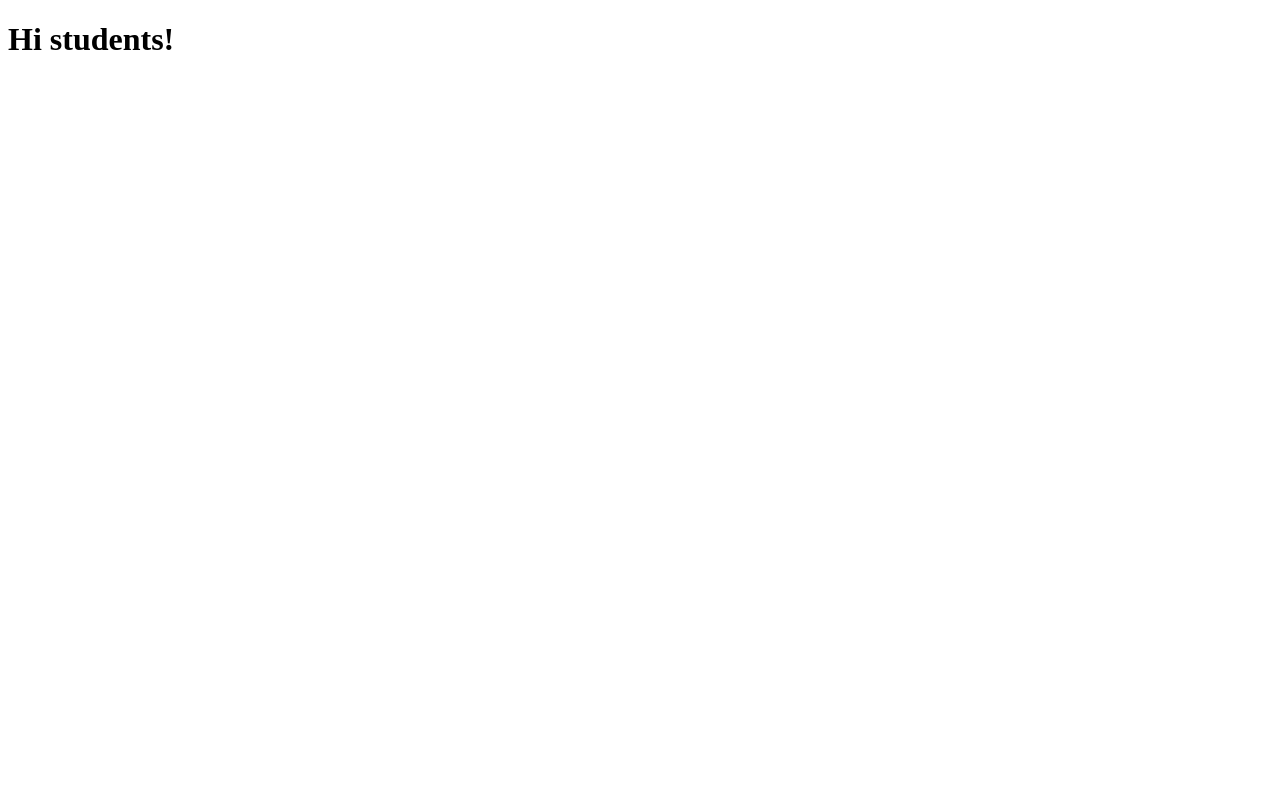
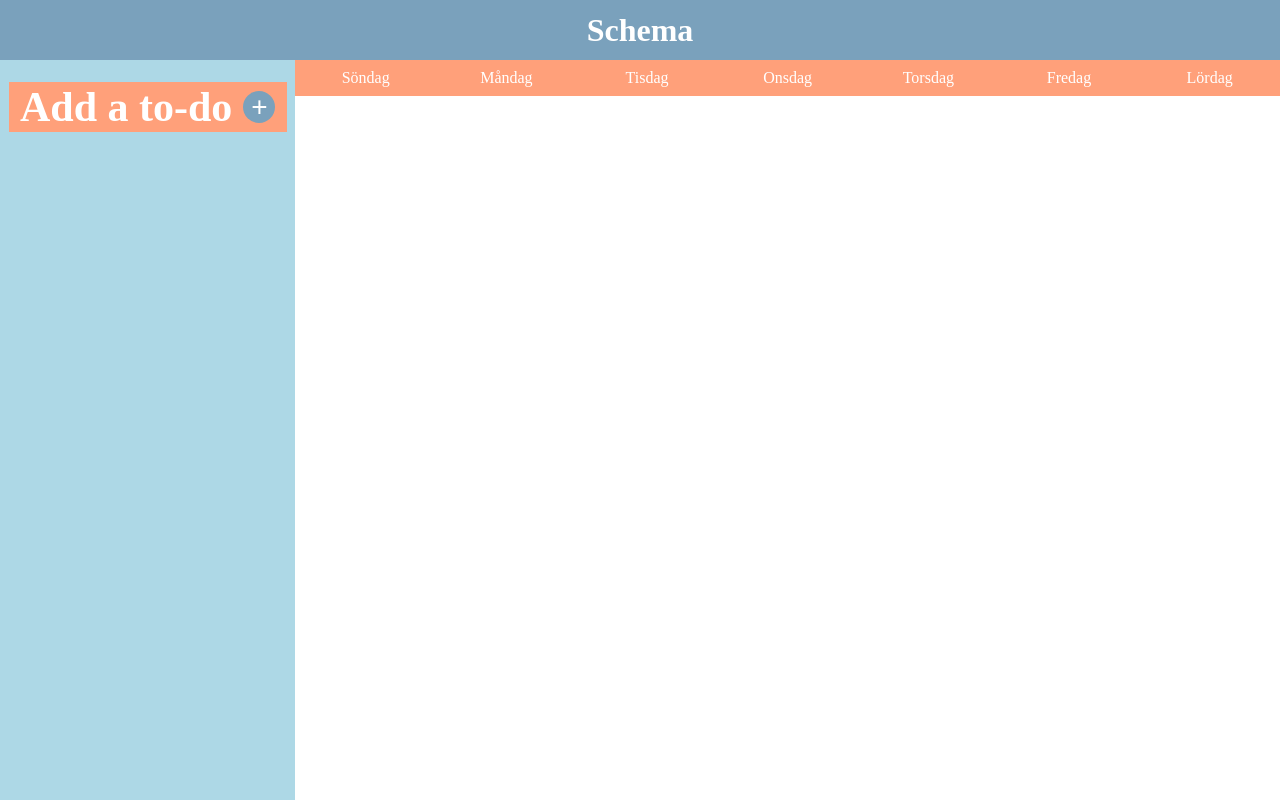
Before and after one commit to JohannesAlevall/js-calendar, a website: page public/index.html in a window 1280 px wide. Drawn offline with Linux system fonts and the light colour scheme.

Commit message:
Initial Layout

```diff
--- /dev/null
+++ b/public/index.css
@@ -0,0 +1,82 @@
+* {
+    margin: 0;
+    padding: 0;
+    list-style: none;
+    color: white;
+}
+
+:root {
+    --header-color: #7AA1BC;
+    --primary-color: #ADD8E6;
+    --secondary-color: #FFA07A;
+}
+
+.header {
+    width: 100%;
+    height: 60px;
+
+    display: flex;
+    justify-content: center;
+    align-items: center;
+
+    background-color: var(--header-color);
+}
+
+.page {
+    display: flex;
+    height: calc(100vh - 60px);
+}
+
+aside {
+    width: 30%;
+    height: 100%;
+    background-color: var(--primary-color);
+
+    display: flex;
+    align-items: center;
+    justify-content: center;
+}
+
+.aside-container {
+    width: 94%;
+    height: 94%;
+}
+
+.aside-add-task {
+    height: 50px;
+    background-color: var(--secondary-color);
+
+    display: flex;
+    justify-content: space-evenly;
+    align-items: center;
+
+    font-size: 28px;
+}
+
+.aside-add-task button {
+    border: none;
+    background-color: #7AA1BC;
+
+    border-radius: 50%;
+    height: 32px;
+    width: 32px;
+    font-size: 28px;
+}
+
+main {
+    width: 100%;
+}
+
+.monthly-view-weekday-list {
+    display: flex;
+    justify-content: space-between;
+
+    height: 36px;
+    background-color: var(--secondary-color);
+}
+
+.monthly-view-weekday-list li {
+    width: 100%;
+    text-align: center;
+    align-content: center;
+}
--- a/public/index.html
+++ b/public/index.html
@@ -6,11 +6,41 @@
   <meta http-equiv="X-UA-Compatible" content="IE=edge" />
   <meta name="viewport" content="width=device-width, initial-scale=1.0" />
   <title>Document</title>
+  <link rel="stylesheet" href="index.css">
   <script src="main.js"></script>
 </head>
 
 <body>
-  <h1>Hi students!</h1>
+
+  <header class="header">
+    <h1>Schema</h1>
+  </header>
+  <div class="page">
+    <aside>
+      <div class="aside-container">
+        <div class="aside-welcome-segment"></div>
+        <div class="aside-add-task">
+          <h1>Add a to-do</h1>
+          <button>+</button>
+        </div>
+        <div class="aside-upcoming-tasks"></div>
+      </div>
+    </aside>
+    <main>
+      <div class="monthly-view">
+        <ul class="monthly-view-weekday-list">
+          <li>Söndag</li>
+          <li>Måndag</li>
+          <li>Tisdag</li>
+          <li>Onsdag</li>
+          <li>Torsdag</li>
+          <li>Fredag</li>
+          <li>Lördag</li>
+        </ul>
+        <div class="monthly-view-calendar"></div>
+      </div>
+    </main>
+  </div>
 </body>
 
 </html>
```
